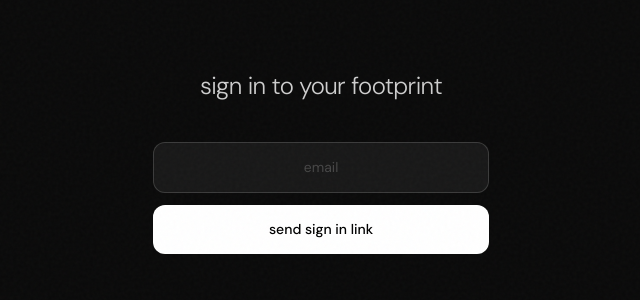
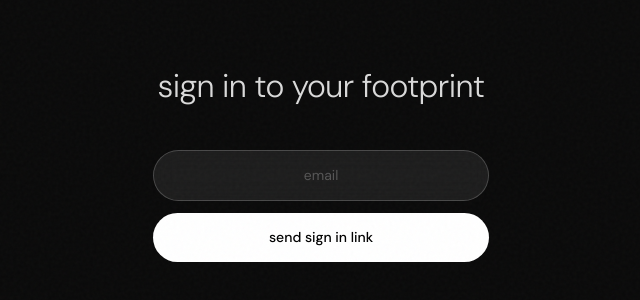
Before and after one commit to avery-fp/footprint, a Next.js app: page /welcome in a window 1280 px wide. Shown: the part 238-538 px from the top of the page, without its empty margins (319-959 px from the left). Built offline with nearby package versions, Linux system fonts and the light colour scheme; no server answers; the database is empty.

Commit message:
welcome: wallpaper back, sign in, email, clean

```diff
--- a/app/welcome/page.tsx
+++ b/app/welcome/page.tsx
@@ -4,6 +4,7 @@ import { useState, useEffect } from 'react'
 import { createBrowserSupabaseClient } from '@/lib/supabase'
 
 export default function WelcomePage() {
+  const [wallpaper, setWallpaper] = useState<string | null>(null)
   const [email, setEmail] = useState('')
   const [phase, setPhase] = useState(0)
   const [linkSent, setLinkSent] = useState(false)
@@ -11,8 +12,19 @@ export default function WelcomePage() {
   const [error, setError] = useState('')
 
   useEffect(() => {
-    const t1 = setTimeout(() => setPhase(1), 300)
-    const t2 = setTimeout(() => setPhase(2), 1200)
+    const supabase = createBrowserSupabaseClient()
+    async function load() {
+      const { data } = await supabase
+        .from('footprints')
+        .select('background_url')
+        .eq('serial_number', 1001)
+        .single()
+      if (data?.background_url) setWallpaper(data.background_url)
+    }
+    load()
+
+    const t1 = setTimeout(() => setPhase(1), 400)
+    const t2 = setTimeout(() => setPhase(2), 1400)
     return () => { clearTimeout(t1); clearTimeout(t2) }
   }, [])
 
@@ -23,19 +35,12 @@ export default function WelcomePage() {
     setError('')
 
     try {
-      // Create user + footprint
       const res = await fetch('/api/create-user', {
         method: 'POST',
         headers: { 'Content-Type': 'application/json' },
         body: JSON.stringify({ email }),
       })
-      const data = await res.json()
 
-      if (!res.ok && !data.serial) {
-        // User might already exist, that's fine — still send magic link
-      }
-
-      // Send magic link via Supabase OTP
       const supabase = createBrowserSupabaseClient()
       const { error: otpError } = await supabase.auth.signInWithOtp({
         email,
@@ -58,27 +63,41 @@ export default function WelcomePage() {
   }
 
   return (
-    <div className="min-h-screen relative overflow-hidden flex items-center justify-center bg-[#0a0a0a]"
+    <div className="min-h-screen relative overflow-hidden flex items-center justify-center"
       style={{ fontFamily: "'DM Sans', -apple-system, sans-serif" }}>
       <style>{`@import url('https://fonts.googleapis.com/css2?family=DM+Sans:ital,opsz,wght@0,9..40,100..1000;1,9..40,100..1000&display=swap');`}</style>
+
+      {/* wallpaper */}
+      {wallpaper ? (
+        <>
+          <img src={wallpaper} alt="" className="fixed inset-0 w-full h-full object-cover" />
+          <div className="fixed inset-0" style={{
+            background: 'linear-gradient(180deg, rgba(0,0,0,0.3) 0%, rgba(0,0,0,0.65) 45%, rgba(0,0,0,0.92) 100%)'
+          }} />
+        </>
+      ) : (
+        <div className="fixed inset-0 bg-[#0a0a0a]" />
+      )}
 
       <div className="relative z-10 w-full max-w-sm px-6 flex flex-col items-center">
 
         {!linkSent ? (
           <>
-            {/* sign in */}
-            <div className="transition-all duration-[800ms] ease-out mb-10"
+            <div className="transition-all duration-[900ms] ease-out mb-10"
               style={{
                 opacity: phase >= 1 ? 1 : 0,
-                transform: phase >= 1 ? 'translateY(0)' : 'translateY(12px)',
+                transform: phase >= 1 ? 'translateY(0)' : 'translateY(14px)',
               }}>
-              <p className="text-white/80 text-center text-2xl font-light tracking-tight">
+              <p className="text-white/85 text-center" style={{
+                fontSize: 'clamp(24px, 5vw, 32px)',
+                fontWeight: 300,
+                letterSpacing: '-0.02em',
+              }}>
                 sign in to your footprint
               </p>
             </div>
 
-            {/* email + submit */}
-            <div className="w-full transition-all duration-[800ms] ease-out"
+            <div className="w-full transition-all duration-[900ms] ease-out"
               style={{
                 opacity: phase >= 2 ? 1 : 0,
                 transform: phase >= 2 ? 'translateY(0)' : 'translateY(8px)',
@@ -91,12 +110,12 @@ export default function WelcomePage() {
                   placeholder="email"
                   required
                   autoFocus
-                  className="w-full bg-white/[0.06] border border-white/[0.08] rounded-xl px-4 py-3.5 text-white/90 placeholder:text-white/20 focus:outline-none focus:border-white/15 transition-all duration-300 text-[14px] text-center"
+                  className="w-full backdrop-blur-md bg-white/[0.08] border border-white/[0.1] rounded-full px-5 py-3.5 text-white/90 placeholder:text-white/25 focus:outline-none focus:border-white/20 transition-all duration-300 text-[14px] text-center"
                 />
                 <button
                   type="submit"
                   disabled={sending}
-                  className="w-full py-3.5 rounded-xl bg-white text-black text-[14px] font-medium hover:bg-white/90 transition-all duration-200 disabled:opacity-30"
+                  className="w-full py-3.5 rounded-full bg-white text-black text-[14px] font-medium hover:bg-white/90 transition-all duration-200 disabled:opacity-30"
                 >
                   {sending ? '...' : 'send sign in link'}
                 </button>
@@ -107,9 +126,9 @@ export default function WelcomePage() {
             </div>
           </>
         ) : (
-          <div className="text-center animate-[fadeIn_0.6s_ease-out_forwards]">
-            <p className="text-white/80 text-xl font-light mb-3">check your email</p>
-            <p className="text-white/25 text-sm">click the link to enter your room</p>
+          <div className="text-center animate-[fadeIn_0.8s_ease-out_forwards]">
+            <p className="text-white/85 text-2xl font-light mb-3">check your email</p>
+            <p className="text-white/30 text-sm">click the link to enter your room</p>
           </div>
         )}
 
@@ -117,7 +136,7 @@ export default function WelcomePage() {
 
       <style>{`
         @keyframes fadeIn {
-          from { opacity: 0; transform: translateY(8px); }
+          from { opacity: 0; transform: translateY(10px); }
           to { opacity: 1; transform: translateY(0); }
         }
       `}</style>
```
